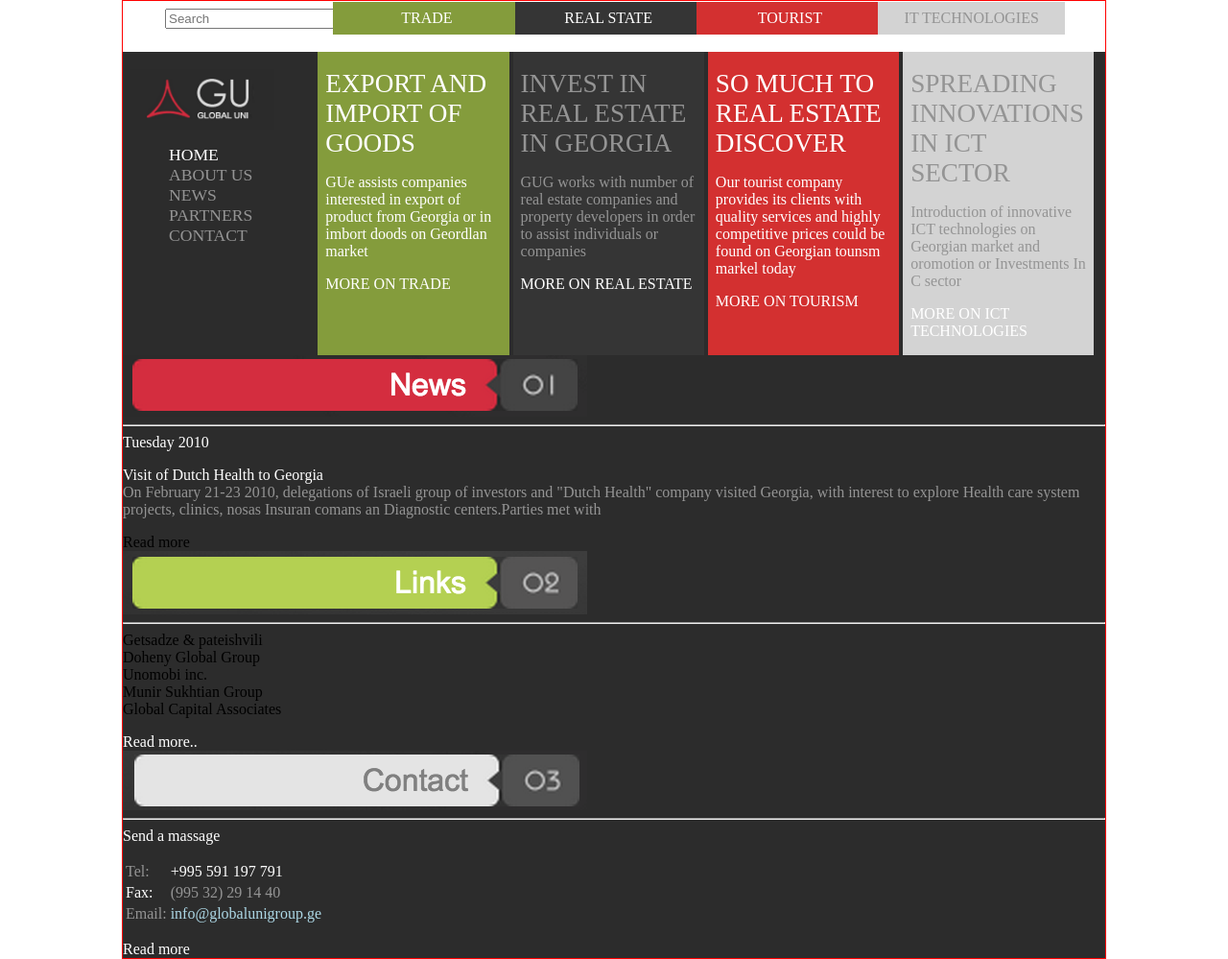
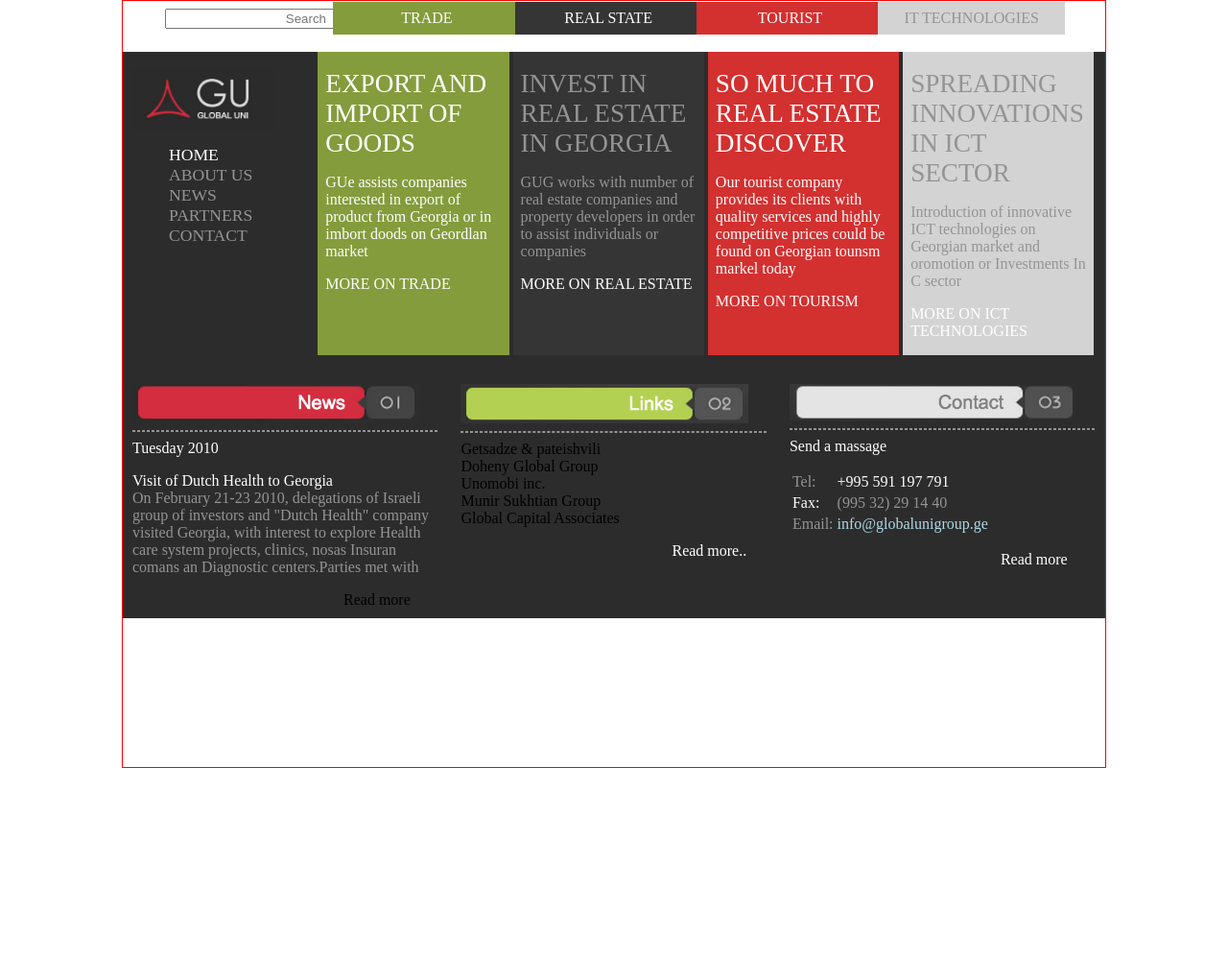
Before and after one commit to MiguelCorderoC/pw10112241, a plain HTML site: page practica03_css/index.html in a window 1280 px wide. Shown: the whole page at 96% size. After the commit the page ends 800 px from the top, so only its background shows below. Drawn offline with Linux system fonts and the light colour scheme.

Commit message:
Practica terminada

```diff
--- a/practica03_css/css/estilos.css
+++ b/practica03_css/css/estilos.css
@@ -94,3 +94,28 @@ section img {
 .tam-tarjetas{
   font-size: 1.7em;
 }
+
+footer article {
+display: inline-block;
+margin-top: 20px;
+padding: 10px;
+vertical-align: top;
+width: 31.1%;
+}
+
+footer img {
+  width: 300px;
+}
+
+hr {
+  border-style:dashed;
+  color: var(--color-linea);
+}
+
+.read-more{
+  margin-left: 220px;
+}
+
+input {
+  text-align: right;
+}
--- a/practica03_css/index.html
+++ b/practica03_css/index.html
@@ -131,7 +131,7 @@
           </tbody>
         </table>
         <p></p>
-        <span class="letra-blanca"> Read more </span>
+        <span class="letra-blanca read-more"> Read more </span>
       </article>
     </footer>
   </body>
```
